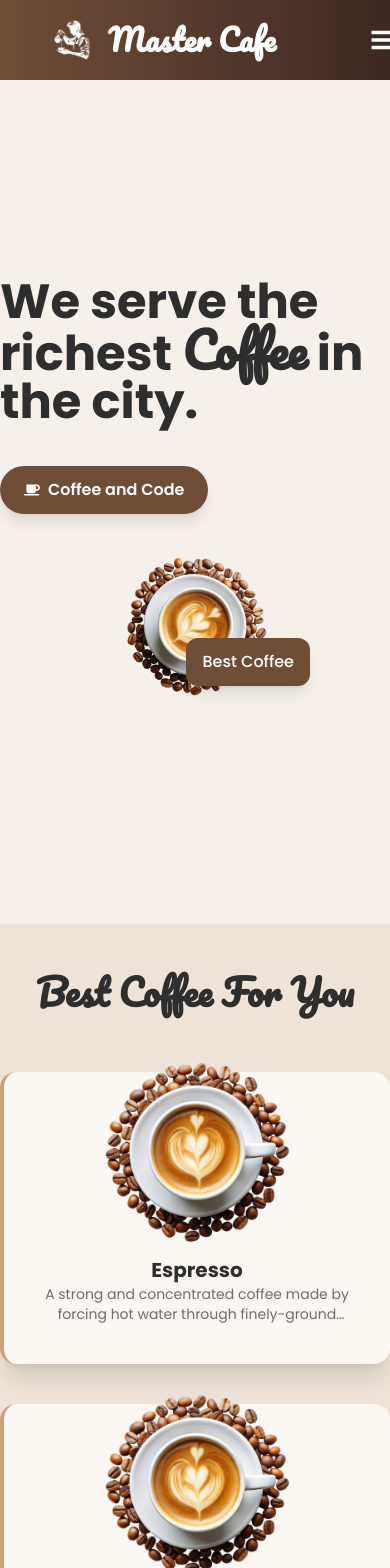
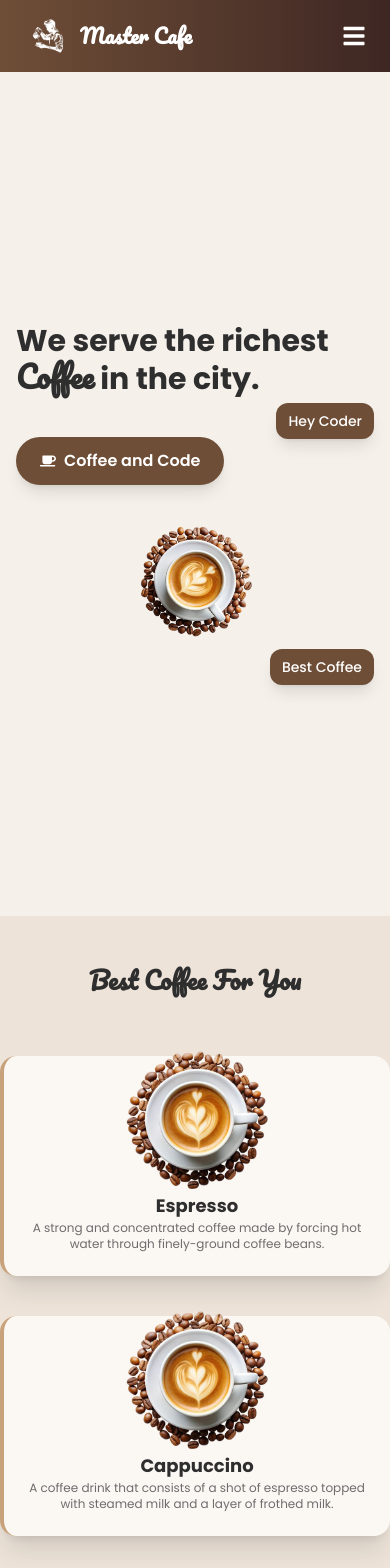
Before and after one commit to Sadusha13/Coffe-Cup-web-site, a React app: page / in a window 390 px wide. Shown: the top 1568 px of the page. Built offline with nearby package versions, Linux system fonts and the light colour scheme; the HTML template or start-up script is replaced by a standard one.

Commit message:
Fix mobile responsive design, AOS animations, text alignment, and menu button positioning

```diff
--- a/src/components/Footer/Footer.jsx
+++ b/src/components/Footer/Footer.jsx
@@ -24,9 +24,9 @@ const Footer = () => {
             <div className="absolute inset-0 bg-black/10" />
 
             <div className="relative mx-auto max-w-7xl px-6 py-14 sm:px-10 lg:px-16 lg:py-16">
-                <div className="grid gap-12 lg:grid-cols-[1.3fr_0.8fr_0.8fr_0.9fr] lg:items-start">
-                    <section className="max-w-md">
-                        <a href="#" className="font-cursive text-4xl text-[#fff8ef] drop-shadow-[0_1px_2px_rgba(0,0,0,0.35)]">
+                <div className="grid gap-8 sm:gap-12 grid-cols-1 sm:grid-cols-2 lg:grid-cols-[1.3fr_0.8fr_0.8fr_0.9fr] lg:items-start">
+                    <section className="max-w-md sm:col-span-2 lg:col-span-1">
+                        <a href="#" className="font-cursive text-2xl sm:text-4xl text-[#fff8ef] drop-shadow-[0_1px_2px_rgba(0,0,0,0.35)]">
                             Master Cafe
                         </a>
                         <p className="mt-4 max-w-sm text-sm leading-6 text-[#f6e8d7] drop-shadow-[0_1px_1px_rgba(0,0,0,0.28)] sm:text-[15px]">
--- a/src/components/Home/Home.jsx
+++ b/src/components/Home/Home.jsx
@@ -11,18 +11,20 @@ export const Home = () => {
         <div className="grid grid-cols-1 sm:grid-cols-2 gap-8 relative overflow-visible">
 
           {/* LEFT SIDE */}
-          <div className="flex flex-col justify-center">
+          <div className="flex flex-col justify-center px-4 sm:px-0">
 
             <h1
             data-aos="fade-up"
+            data-aos-duration="700"
             data-aos-delay="100"
-            data-aos-once="true"
-            className="text-5xl sm:text-4xl lg:text-7xl font-bold" style={{color: '#2E2E2E'}}>
+            data-aos-once
+            className="text-3xl sm:text-4xl lg:text-7xl font-bold" style={{color: '#2E2E2E'}}>
               We serve the richest{" "}
               <span
               data-aos="fade-up"
+              data-aos-duration="700"
               data-aos-delay="400"
-              data-aos-once="true"
+              data-aos-once
               className="text-primary font-cursive">Coffee</span> in the city.
             </h1>
 
@@ -52,28 +54,31 @@ export const Home = () => {
           <div className="flex justify-center items-center relative overflow-visible">
             <img
             data-aos="fade-up"
+            data-aos-duration="700"
             data-aos-delay="300"
-            data-aos-once="true"
+            data-aos-once
               src={HeroImg}
               alt="Coffee"
-              className="w-40 sm:w-96 sm:scale-110 mx-auto animate-spin-slow max-w-full"
+              className="w-32 sm:w-64 md:w-96 md:scale-110 mx-auto animate-spin-slow max-w-full"
             />
           </div>
 
           {/* FLOATING BOXES */}
           <div
           data-aos="fade-left"
+          data-aos-duration="700"
           data-aos-delay="500"
-          data-aos-once="true"
-          className="absolute top-10 right-160 rounded-xl px-4 py-3 text-white shadow-lg" style={{backgroundColor: '#6F4E37'}}>
+          data-aos-once
+          className="absolute top-20 right-4 sm:top-10 lg:right-160 rounded-xl px-3 py-2 sm:px-4 sm:py-3 text-white shadow-lg text-sm sm:text-base" style={{backgroundColor: '#6F4E37'}}>
             <h1 className="font-medium">Hey Coder</h1>
           </div>
 
           <div
           data-aos="fade-right"
+          data-aos-duration="700"
           data-aos-delay="600"
-          data-aos-once="true"
-          className="absolute bottom-5 right-20 rounded-xl px-4 py-3 text-white shadow-lg" style={{backgroundColor: '#6F4E37'}}>
+          data-aos-once
+          className="absolute -bottom-10 right-4 sm:bottom-5 sm:right-20 rounded-xl px-3 py-2 sm:px-4 sm:py-3 text-white shadow-lg text-sm sm:text-base" style={{backgroundColor: '#6F4E37'}}>
             <h1 className="font-medium">Best Coffee</h1>
           </div>
 
--- a/src/components/Navbar/Navbar.jsx
+++ b/src/components/Navbar/Navbar.jsx
@@ -13,55 +13,55 @@ export const Navbar = () => {
 
   return (
     <div className="w-full" style={{ background: 'linear-gradient(90deg, #6F4E37 0%, #3E2723 100%)' }}>
-      <div className="container mx-5 px-4 py-3">
+      <div className="container mx-auto px-4 py-3">
         <div className="flex items-center justify-between">
           <div className="flex items-center gap-2 sm:gap-3">
-            <div data-aos="fade-down" data-aos-once="true" />
-            <img src={Logo} alt="Coffee Cafe logo" className="h-14 w-14 object-contain sm:h-12 sm:w-16" />
-            <span className="text-3xl font-bold font-cursive leading-none text-white">Master Cafe</span>
+            <div data-aos="fade-down" data-aos-duration="700" data-aos-once />
+            <img src={Logo} alt="Coffee Cafe logo" className="h-12 w-12 object-contain sm:h-12 sm:w-16" />
+            <span className="text-xl sm:text-3xl font-bold font-cursive leading-none text-white">Master Cafe</span>
           </div>
 
           <button
             type="button"
-            className="sm:hidden text-white text-2xl"
+            className="sm:hidden text-white text-2xl p-2"
             onClick={() => setIsMenuOpen((p) => !p)}
             aria-label="Toggle menu"
           >
             {isMenuOpen ? <FaTimes /> : <FaBars />}
           </button>
 
-          <div data-aos="fade-down" data-aos-delay="300" data-aos-once="true" className="hidden sm:flex items-center gap-2 md:gap-4">
-            <ul className="flex items-center gap-1 md:gap-4 text-white font-medium">
+          <div data-aos="fade-down" data-aos-duration="700" data-aos-delay="300" data-aos-once className="hidden sm:flex items-center gap-1 md:gap-3 lg:gap-4">
+            <ul className="flex items-center gap-0 md:gap-2 lg:gap-4 text-white font-medium">
               {menus.map((link) => (
                 <li key={link.id}>
-                  <a href={link.link} className="inline-block px-2 md:px-3 py-2 text-base md:text-lg text-white/80 hover:text-white duration-200">
+                  <a href={link.link} className="inline-block px-2 md:px-3 py-2 text-sm md:text-base lg:text-lg text-white/80 hover:text-white duration-200">
                     {link.name}
                   </a>
                 </li>
               ))}
             </ul>
 
-            <button className="flex items-center gap-2 px-6 py-3 rounded-full bg-white/10 backdrop-blur-md border border-white/20 text-white hover:scale-105 transition">
+            <button className="flex items-center gap-2 px-4 md:px-5 lg:px-6 py-2 md:py-3 rounded-full bg-white/10 backdrop-blur-md border border-white/20 text-white hover:scale-105 transition text-sm md:text-base">
               Order
-              <FaCoffee className="text-base text-white" />
+              <FaCoffee className="text-sm md:text-base text-white" />
             </button>
           </div>
         </div>
 
         {isMenuOpen && (
           <div className="sm:hidden pt-2 pb-3">
-            <ul className="flex flex-col gap-2 text-white font-medium">
+            <ul className="flex flex-col gap-1 text-white font-medium">
               {menus.map((link) => (
                 <li key={link.id}>
-                  <a href={link.link} onClick={() => setIsMenuOpen(false)} className="block rounded px-3 py-2 text-lg text-white/85 hover:text-white hover:bg-white/10">
+                  <a href={link.link} onClick={() => setIsMenuOpen(false)} className="block rounded px-3 py-2 text-base text-white/85 hover:text-white hover:bg-white/10">
                     {link.name}
                   </a>
                 </li>
               ))}
             </ul>
-            <button className="mt-3 bg-primary/70 px-5 py-2 rounded-full hover:scale-105 duration-200 inline-flex items-center gap-3 text-white whitespace-nowrap">
+            <button className="mt-3 bg-primary/70 px-4 py-2 rounded-full hover:scale-105 duration-200 inline-flex items-center gap-2 text-white whitespace-nowrap text-sm">
               Order
-              <FaCoffee className="text-base text-white" />
+              <FaCoffee className="text-sm text-white" />
             </button>
           </div>
         )}
--- a/src/components/Services/Services.jsx
+++ b/src/components/Services/Services.jsx
@@ -34,7 +34,7 @@ export const Services = () => {
         <div className='container'>
         {/*header title  */}
         <div className='mb-15'>
-            <h1 className="text-4xl font-bold font-cursive text-center" style={{color: '#2E2E2E'}}>Best Coffee For You</h1>
+            <h1 className="text-2xl sm:text-3xl md:text-4xl font-bold font-cursive text-center" style={{color: '#2E2E2E'}}>Best Coffee For You</h1>
         </div>
         </div>
 
@@ -46,21 +46,21 @@ export const Services = () => {
                 data-aos="fade-up"
                 data-aos-delay={data.aosDelay}
                 key={index}
-                className="p-6 rounded-2xl hover:text-white shadow-xl duration-200 max-w-300px  group relative" style={{backgroundColor: '#FBF7F3', borderLeft: '4px solid #C8A27A'}}
+                className="p-4 sm:p-6 rounded-2xl hover:text-white shadow-xl duration-200 w-full sm:max-w-xs group relative" style={{backgroundColor: '#FBF7F3', borderLeft: '4px solid #C8A27A'}}
               >
                 {/* image section */}
-                <div className="h-36 sm:h-40">
+                <div className="h-28 sm:h-36 md:h-40">
                   <img
                     src={data.img}
                     alt=""
-                    className="max-w-52 sm:max-w-56 block mx-auto transform -translate-y-12 group-hover:scale-110 group-hover:rotate-6 duration-300"
+                    className="max-w-40 sm:max-w-52 md:max-w-56 block mx-auto transform -translate-y-8 sm:-translate-y-12 group-hover:scale-110 group-hover:rotate-6 duration-300"
                   />
                 </div>
 
                 {/* text content */}
-                <div className='p-4 text-center'>
-                  <h1 className="text-xl font-bold" style={{color: '#2E2E2E'}}>{data.name}</h1>
-                  <p className="text-sm line-clamp-2" style={{color: '#6D6D6D'}}>{data.description}</p>
+                <div className='p-2 sm:p-4 text-center'>
+                  <h1 className="text-lg sm:text-xl font-bold" style={{color: '#2E2E2E'}}>{data.name}</h1>
+                  <p className="text-xs sm:text-sm line-clamp-2" style={{color: '#6D6D6D'}}>{data.description}</p>
                 </div>
               </div>
             )
--- a/src/index.css
+++ b/src/index.css
@@ -51,6 +51,6 @@ body {
 .font-cursive {
 	font-family: "Pacifico", cursive;
 }
-smooth-scroll {
+ html{
 	scroll-behavior: smooth;
 }
```
Also changed, not shown: src/components/AppStote/AppStore.jsx (+8 -7 lines), src/components/Banner/Banner.jsx (+14 -12 lines).
